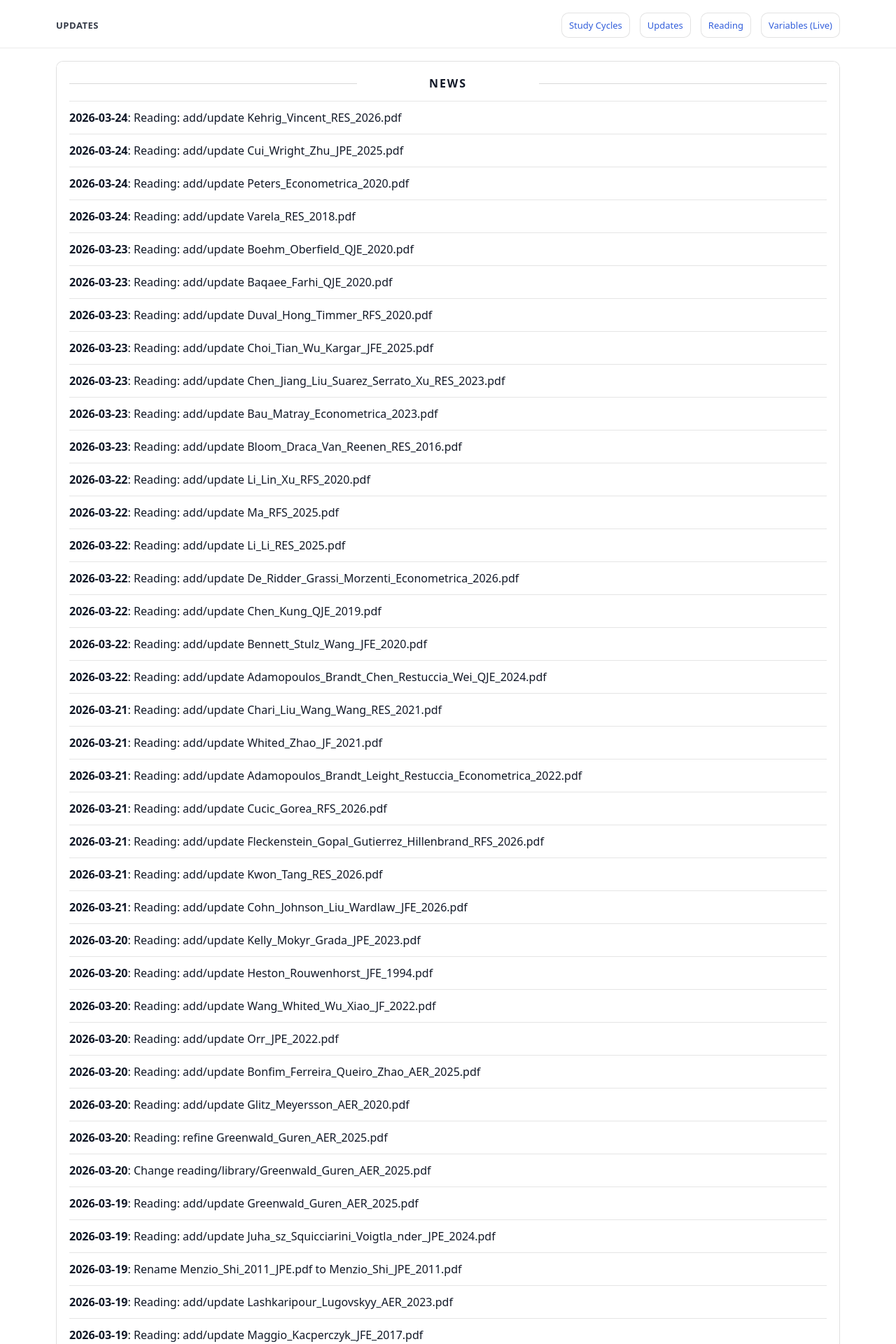
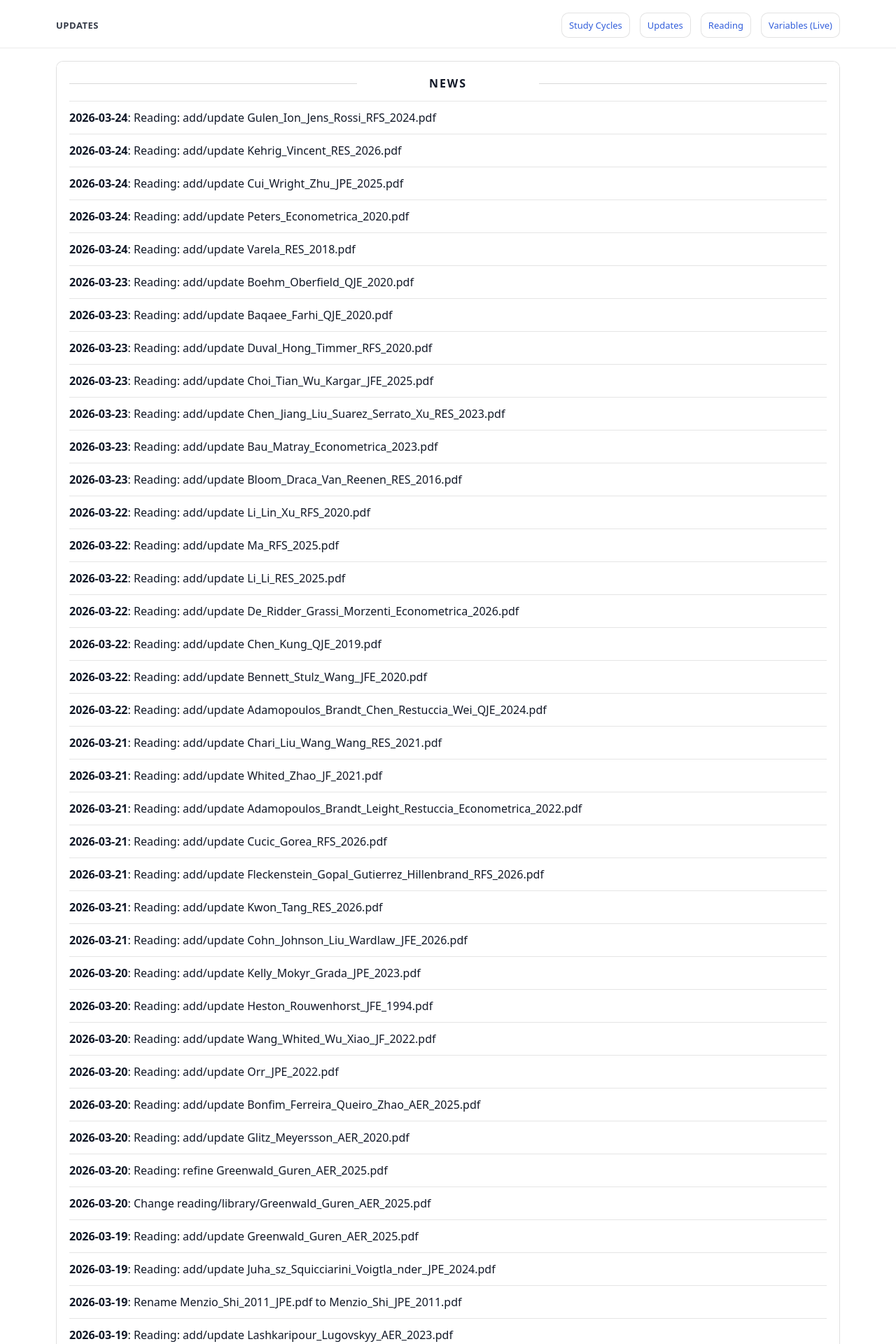
Before and after one commit to yaxinzn/study-archive, a Jekyll site: the page built from updates/index.md, in a window 1280 px wide. Shown: the top 1920 px of the page at 70% size. Built offline with Jekyll 4.4.1, drawn with Linux system fonts in a browser that asks for light colours; some of the changed text lies outside the part shown.

Commit message:
chore: update NEWS feed

```diff
--- a/_data/news.yml
+++ b/_data/news.yml
@@ -1,4 +1,7 @@
 # Auto-generated update history (sorted newest -> oldest). Do not edit manually.
+- ts: "1774350262"
+  date: "2026-03-24"
+  title: "Reading: add/update Gulen_Ion_Jens_Rossi_RFS_2024.pdf"
 - ts: "1774348395"
   date: "2026-03-24"
   title: "Reading: add/update Kehrig_Vincent_RES_2026.pdf"
```
